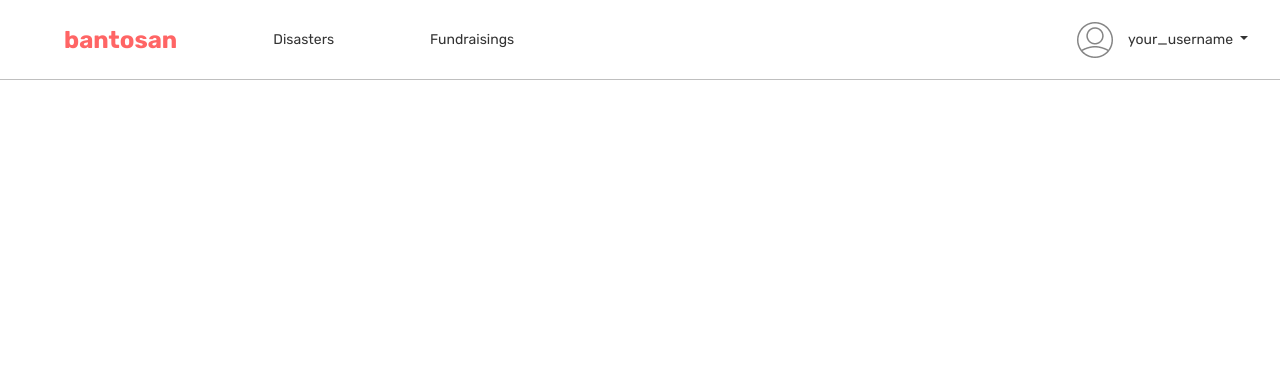
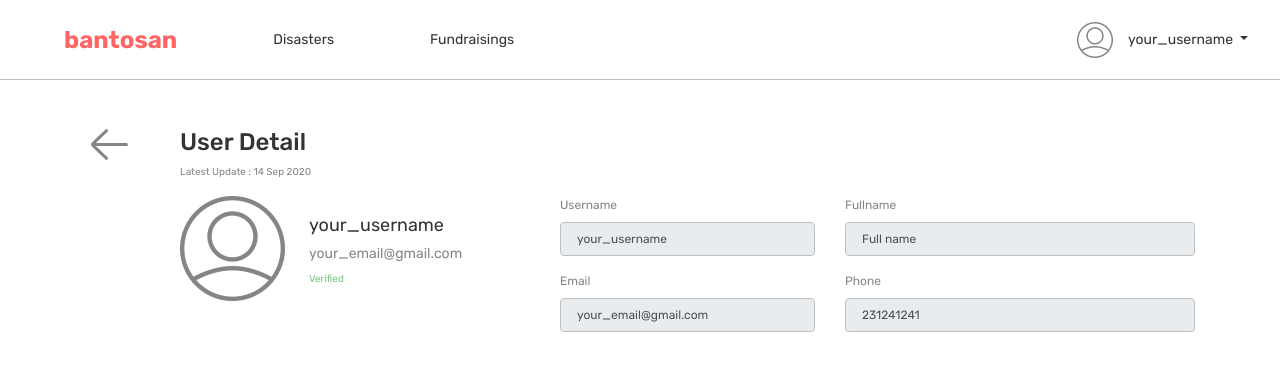
Before and after one commit to ramadhanriandi/bantosan-frontend, a Vue app: page /user-list/1 in a window 1280 px wide. Shown: the top 370 px of the page. Built offline with nearby package versions, Linux system fonts and the light colour scheme.

Commit message:
add view for user list detail page

```diff
--- a/src/App.vue
+++ b/src/App.vue
@@ -207,7 +207,6 @@ th {
   color: $LIGHT_GREY;
 }
 
-
 .subtitle {
   font-size: 10px;
 }
@@ -216,6 +215,22 @@ th {
   text-align: left;
 }
 
+.text-red {
+  color: $RED;
+}
+
+.text-yellow {
+  color: $YELLOW;
+}
+
+.text-green {
+  color: $GREEN;
+}
+
+.text-grey {
+  color: $GREY;
+}
+
 .title {
   font-size: 24px;
   font-weight: 500;
--- a/src/router/index.js
+++ b/src/router/index.js
@@ -69,6 +69,11 @@ const routes = [
     name: 'userList',
     component: () => import('../views/UserList.vue'),
   },
+  {
+    path: '/user-list/:id',
+    name: 'userDetail',
+    component: () => import('../views/UserDetail.vue'),
+  },
 ];
 
 const router = new VueRouter({
--- /dev/null
+++ b/src/views/UserDetail.vue
@@ -0,0 +1,129 @@
+<template>
+  <div class="w-100">
+    <div class="row">
+      <div class="col-12 col-sm-12 col-lg-1 mb-4 mb-sm-4 mb-lg-0 text-left">
+        <router-link to="/user-list"><img src="@/assets/img/back.png" /></router-link>
+      </div>
+      <div class="col-12 col-sm-12 col-lg-11 mb-4 mb-sm-4 mb-lg-0">
+        <h2 class="title mb-2">User Detail</h2>
+        <p class="subtitle">Latest Update : {{ convertDate(user.updatedAt) }}</p>
+      </div>
+    </div>
+    <div class="row text-left">
+      <div class="mb-4 mb-sm-4 mb-lg-0 offset-0 offset-sm-0
+        offset-lg-1 col-12 col-sm-12 col-lg-4 d-flex">
+        <img
+          class="mr-4 user-detail-avatar"
+          :src="require(`@/assets/img/${user.avatar ? user.avatar : 'big-avatar.png'}`)"
+        />
+        <div>
+          <div class="user-detail-username mt-3 mb-1">{{ user.username }}</div>
+          <div class="user-detail-email mb-2">{{ user.email }}</div>
+          <div :class="`user-detail-status text-${getColor(user.status)}`">{{ user.status }}</div>
+        </div>
+      </div>
+      <div class="col-12 col-sm-12 col-lg-3">
+        <div class="form-group">
+          <label>Username</label>
+          <input
+            type="text"
+            :value="user.username"
+            class="form-control p-3"
+            :readonly="getUrl === 'user-list'"
+          />
+        </div>
+        <div class="form-group">
+          <label>Email</label>
+          <input
+            type="text"
+            :value="user.email"
+            class="form-control p-3"
+            :readonly="getUrl === 'user-list'"
+          />
+        </div>
+      </div>
+      <div class="col-12 col-sm-12 col-lg-4">
+        <div class="form-group">
+          <label>Fullname</label>
+          <input
+            type="text"
+            :value="user.fullname"
+            class="form-control p-3"
+            :readonly="getUrl === 'user-list'"
+          />
+        </div>
+        <div class="form-group">
+          <label>Phone</label>
+          <input
+            type="text"
+            :value="user.phone"
+            class="form-control p-3"
+            :readonly="getUrl === 'user-list'"
+          />
+        </div>
+      </div>
+    </div>
+  </div>
+</template>
+
+<script>
+import _ from 'lodash';
+import utils from '@/assets/js/utils';
+
+export default {
+  computed: {
+    getUrl() {
+      return this.$route.path.split('/')[1];
+    },
+  },
+  data() {
+    return {
+      user: {
+        id: 'asfaslfaslfbasldas1',
+        username: 'your_username',
+        email: 'your_email@gmail.com',
+        status: 'Verified',
+        fullname: 'Full name',
+        phone: '231241241',
+        avatar: 'big-avatar.png',
+        updatedAt: '2020-09-14T01:00:00+01:00',
+      },
+      statuses: [
+        { name: 'Verified', color: 'green' },
+        { name: 'Pending', color: 'yellow' },
+        { name: 'Rejected', color: 'red' },
+        { name: 'Unverified', color: 'grey' },
+      ],
+    };
+  },
+  methods: {
+    convertDate(date) {
+      return utils.convertDate(new Date(date));
+    },
+    getColor(status) {
+      return _.find(this.statuses, { name: status }).color;
+    },
+  },
+};
+</script>
+
+<style scoped lang="scss">
+@import '@/assets/scss/color.scss';
+
+.user-detail-avatar {
+  max-height: 105px;
+}
+
+.user-detail-email {
+  color: $GREY;
+  font-size: 14px;
+}
+
+.user-detail-status {
+  font-size: 10px;
+}
+
+.user-detail-username {
+  font-size: 18px;
+}
+</style>
```
Also changed, not shown: src/assets/img/big-avatar.png (added).
